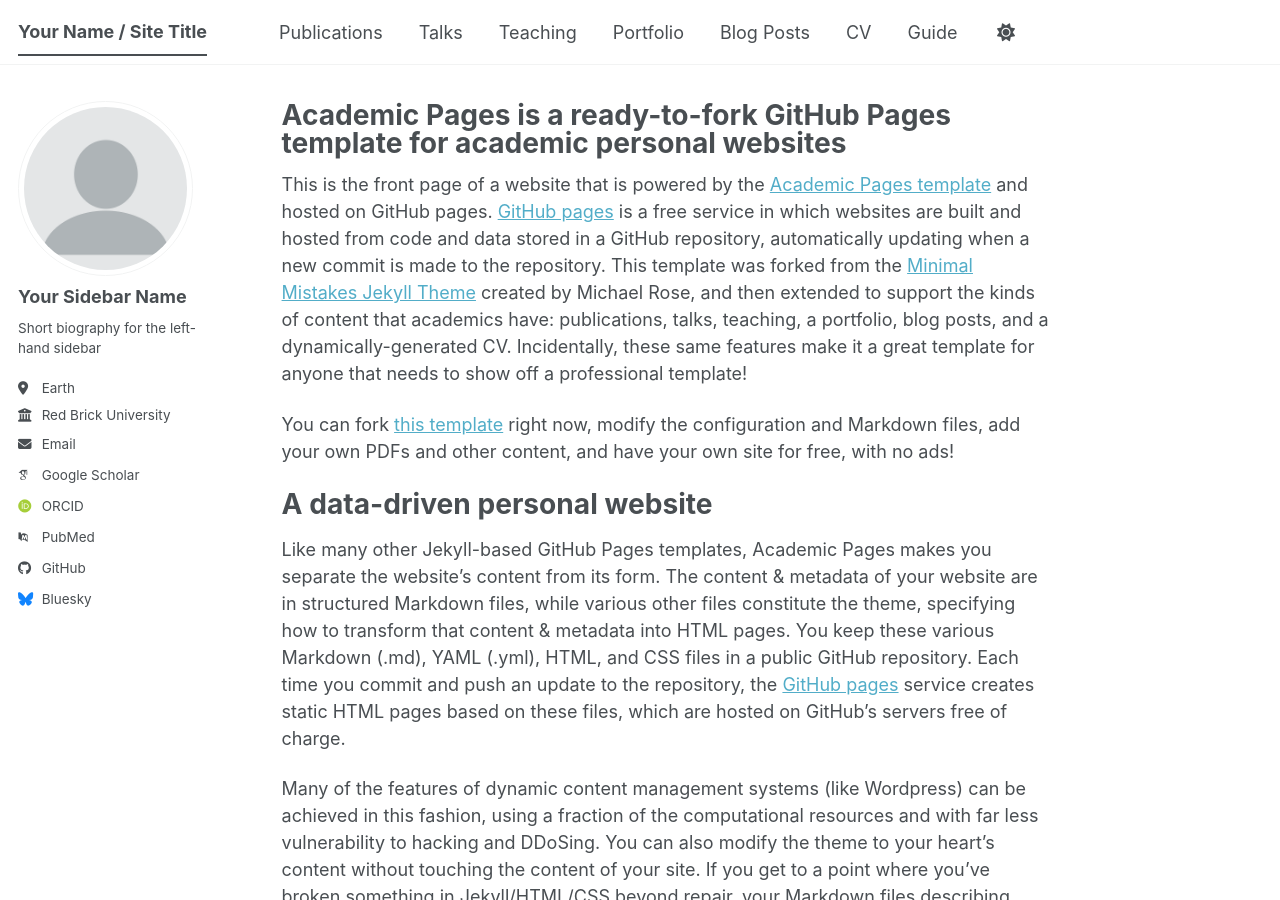
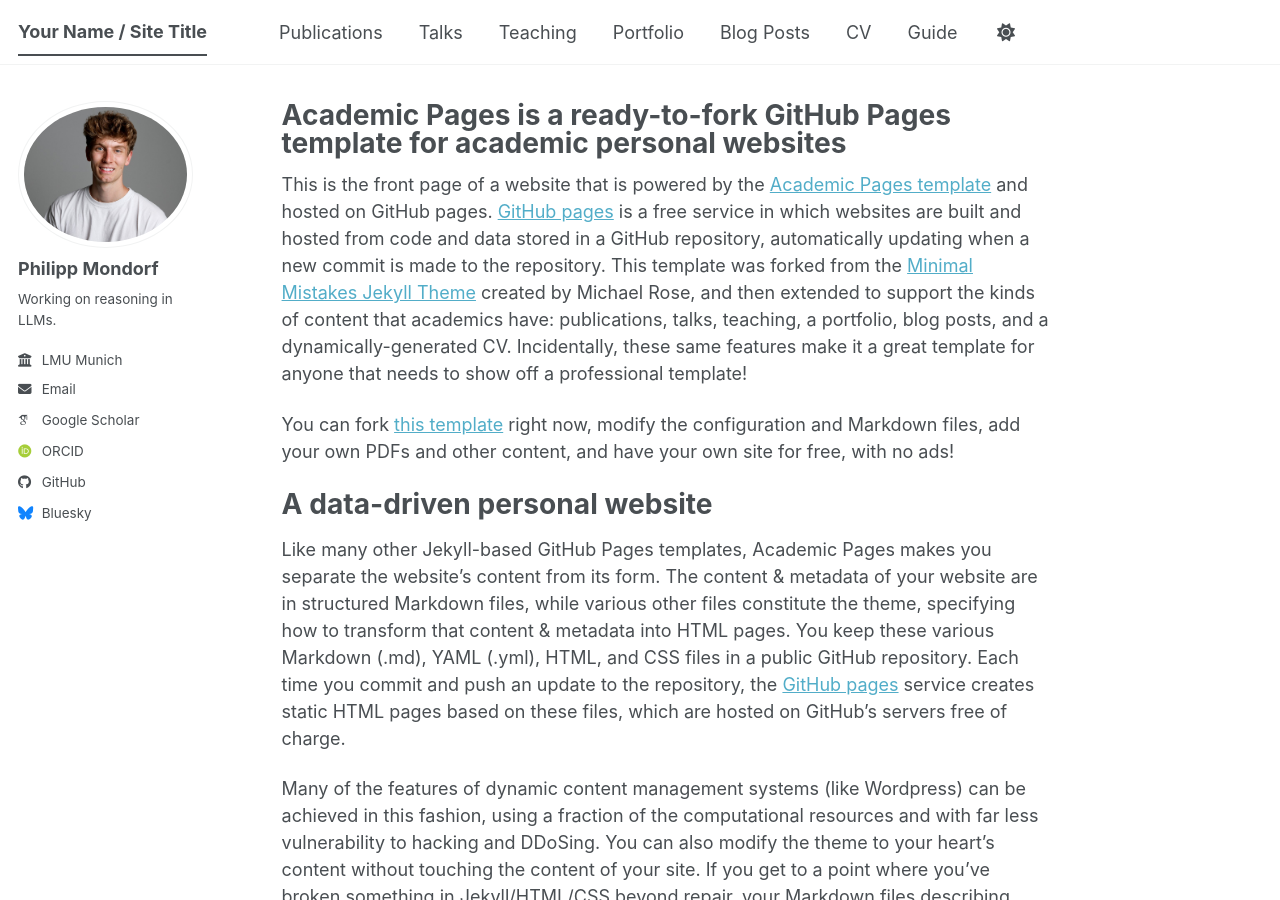
Before and after one commit to PMMon/pmmon.github.io, a Jekyll site: the page built from _pages/about.md, in a window 1280 px wide and 900 px high. Built offline with Jekyll 4.4.1, drawn with Linux system fonts in a browser that asks for light colours; some web fonts are replaced; a script bundle is joined from its source files by our own code; library files that are not in the unit come from our copies.

Commit message:
Personal Information

```diff
--- a/_config.yml
+++ b/_config.yml
@@ -24,24 +24,24 @@
 author:
   # Biographic information
   avatar           : "profile.png"
-  name             : "Your Sidebar Name"
+  name             : "Philipp Mondorf"
   pronouns         : # example: "she/her"
-  bio              : "Short biography for the left-hand sidebar"
-  location         : "Earth"
-  employer         : "Red Brick University"
+  bio              : "Working on reasoning in LLMs."
+  location         : # "Munich, Germany"
+  employer         : "LMU Munich"
   uri              : # URL
-  email            : "none@example.org"
+  email            : "p.mondorf@lmu.de"
 
   # Academic websites
   academia         : # URL
   arxiv            : # URL - Update with the correct link to your profile
-  googlescholar    : "https://scholar.google.com/citations?user=PS_CX0AAAAAJ"
+  googlescholar    : "https://scholar.google.com/citations?user=lu0EbWYAAAAJ&hl"
   inspire-hep      : # URL
   impactstory      : # URL
-  orcid            : "https://orcid.org/yourorcidurl"
+  orcid            : "https://orcid.org/0009-0008-6446-4687"
   semantic         : # URL
   ssrn             : # URL
-  pubmed           : "https://www.ncbi.nlm.nih.gov/pubmed/?term=john+snow"
+  pubmed           : # "https://www.ncbi.nlm.nih.gov/pubmed/?term=john+snow"
   researchgate     : # URL
   scopus           : # URL
   zotero           : # URL
@@ -51,13 +51,13 @@
   bitbucket        : # Username - Update with your username on the site
   codepen          : # Username
   dribbble         : # Username
-  github           : "academicpages"
+  github           : "PMMon"
   kaggle           : # Username
   stackoverflow    : # User number or user number and name (i.e., use "1" or "1/jeff-atwood")
 
   # Social media
   artstation       : # Username
-  bluesky          : "bsky.app" # Replace this with you Bluesky username
+  bluesky          : "pmondorf.bsky.social" # Replace this with you Bluesky username
   facebook         : # Username
   flickr           : # Username
   foursquare       : # Username
```
Also changed, not shown: images/profile.png.
